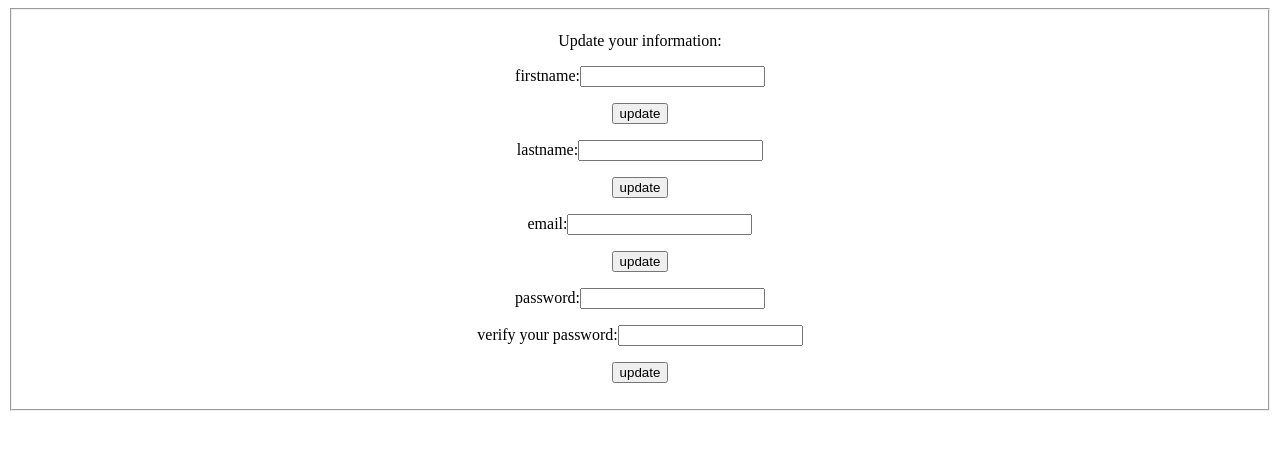
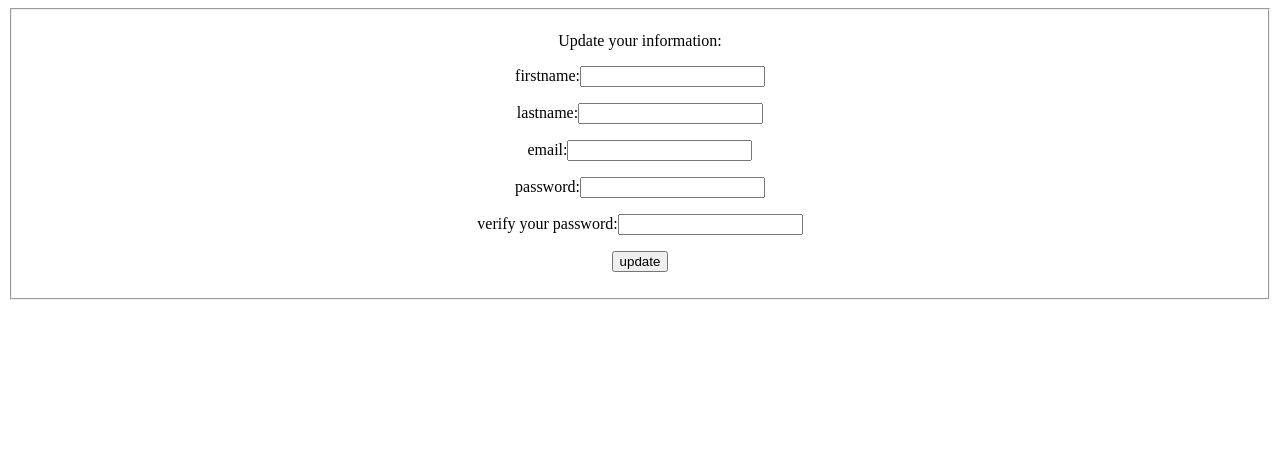
Before and after one commit to shaowenwei/111, a Flask app: template templates/user_edit.html in a window 1280 px wide. Shown: the top 450 px of the page. Run offline with Flask 2, Linux system fonts and the light colour scheme; the template is opened without the code that fills it, so the values that code supplies are empty; some libraries are stand-ins or nearby versions.

Commit message:
Update user_edit.html

```diff
--- a/templates/user_edit.html
+++ b/templates/user_edit.html
@@ -2,6 +2,7 @@
 {% block content %}
 <div align="center">
   <head>
+  <script type="text/javascript" src="{{url_for('static', filename='js/user_edit.js')}}"></script>
   <style> p.error {color:red;}</style>
   {% if session['username']%}
     {% for fn, ln, user in zips %}
@@ -21,53 +22,16 @@
   </head>
   <body>
   <fieldset>
-    <p>Update your information:</p>
-
-    <form action = "{{url_for('main.main_user_edit')}}" method = "post">
+    <form>
+      <p>Update your information:</p>
       <p>firstname:<input id="update_firstname_input" type = "text" name = "firstname"/></p>
-      <p><input id="update_firstname_submit" type = "submit" value = "update" /></p>
-    </form>
-
-    <form action = "{{url_for('main.main_user_edit')}}" method = "post">
       <p>lastname:<input id="update_lastname_input" type = "text" name = "lastname"/></p>
-      <p><input id="update_lastname_submit" type = "submit" value = "update" /></p>
-    </form>
-
-    <form action = "{{url_for('main.main_user_edit')}}" method = "post">
       <p>email:<input id="update_email_input" type = "text" name = "email"/></p>
-      <p><input id="update_email_submit" type = "submit" value = "update" /></p>
-    </form>
-
-    <form action = "{{url_for('main.main_user_edit')}}" method = "post">
       <p>password:<input id="update_password1_input" type = "password" name = "password1"/></p>
       <p>verify your password:<input id="update_password2_input" type = "password" name = "password2"/></p>
-      <p><input id="update_password_submit" type = "submit" value = "update" /></p>
+      <p><button id ="update_submit" type = "button">update</button></p>
     </form>
-
-     {%if error[0]==1 %}
-          <p class="error">Firstname must be no longer than 20 characters</p>
-      {%endif%}
-      {%if error[1]==1 %}
-          <p class="error">Lastname must be no longer than 20 characters</p>
-      {%endif%}
-      {%if error[2]==1 %}
-          <p class="error">Passwords must be at least 8 characters long</p>
-      {%endif%}
-      {%if error[3]==1 %}
-          <p class="error">Passwords must contain at least one letter and one number</p>
-      {%endif%}
-      {%if error[4]==1 %}
-          <p class="error">Passwords may only contain letters, digits, and underscores</p>
-      {%endif%}
-      {% if error[5]%}
-         <p class="error">Passwords do not match</p>
-      {% endif %}
-      {% if error[6]%}
-         <p class="error">Email address must be valid</p>
-      {% endif %}
-      {% if error[7]%}
-         <p class="error">Email must be no longer than 40 characters</p>
-      {% endif %}
+      <p class="error" id="errors"></p>
 
   </fieldset>
   </body>
```
